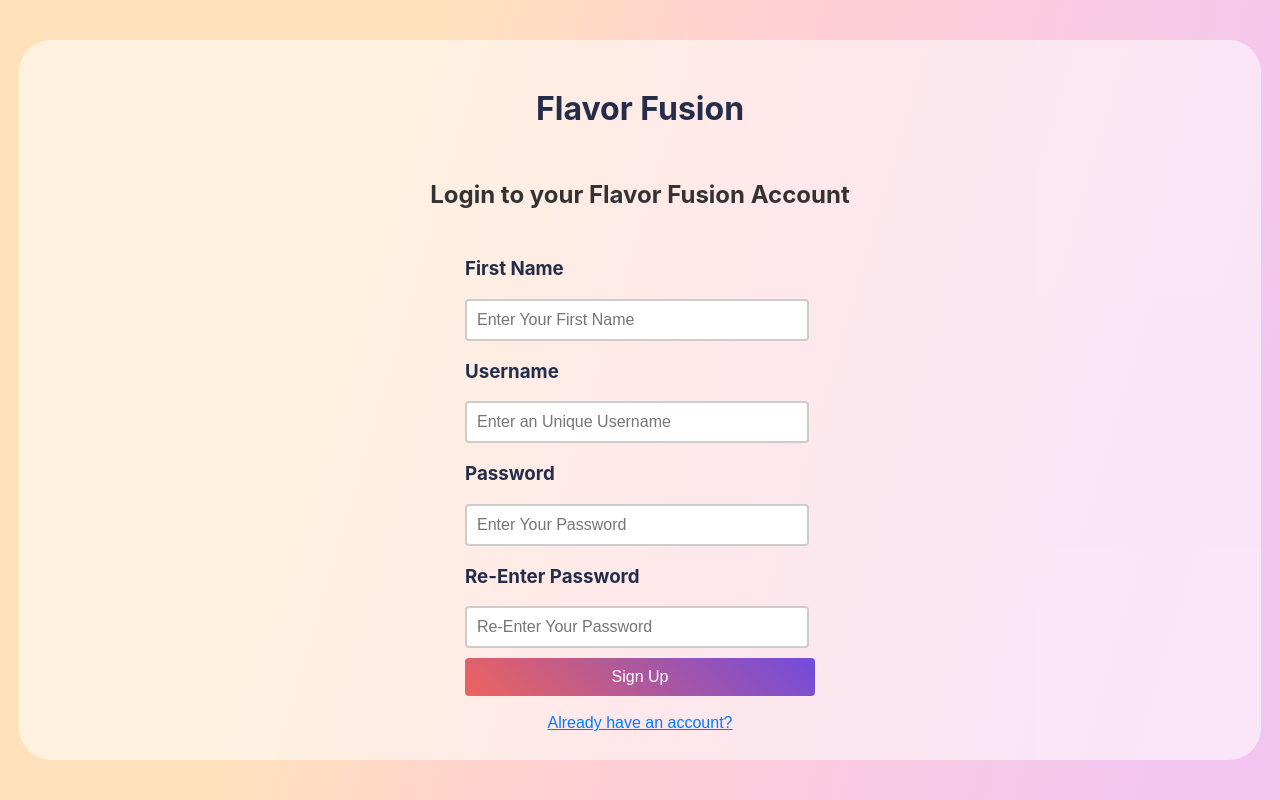
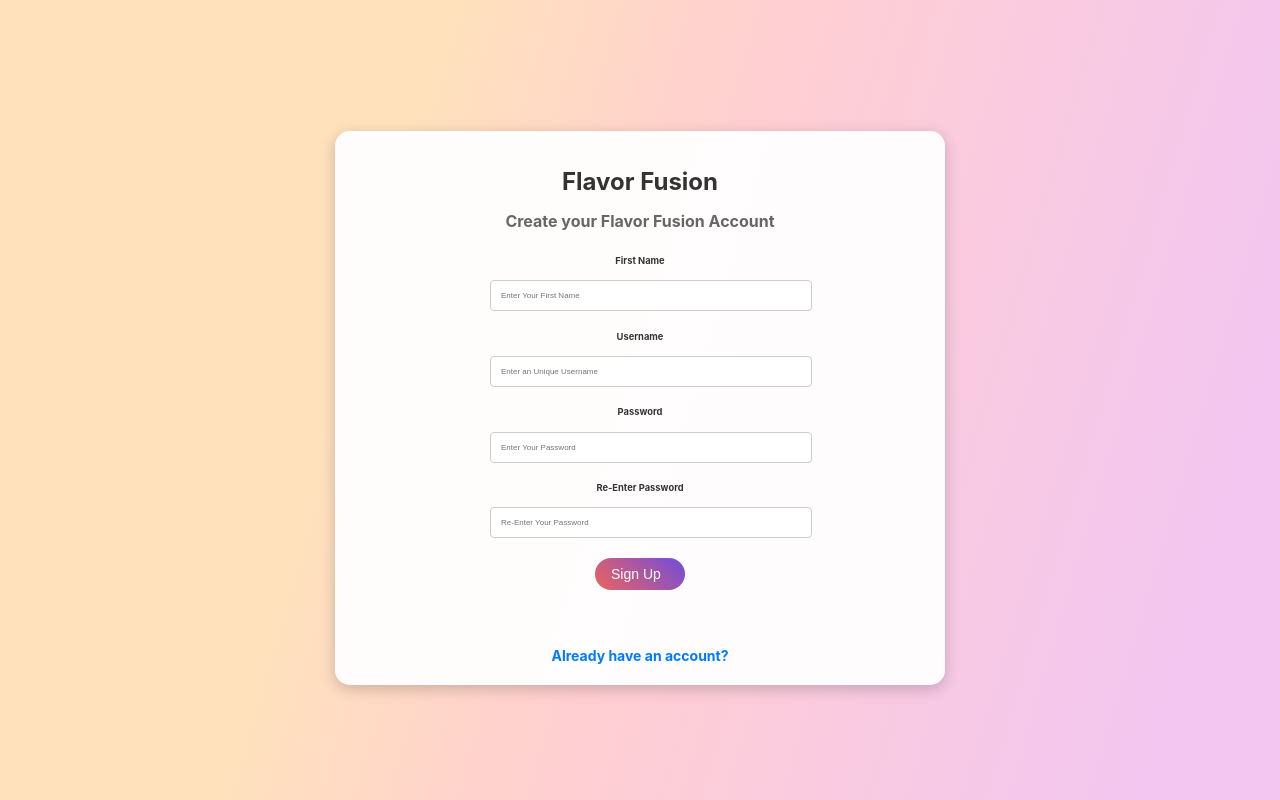
Before and after one commit to masterdrek/Flavor-Fusion, a React (Vite) app in the folder packages/react-frontend/: page /signup in a window 1280 px wide. Built offline with nearby package versions, Linux system fonts and the light colour scheme.

Commit message:
Changed styling for several pages: recipe page, inventory, login, and signup

```diff
--- a/packages/react-frontend/src/components/SignupForm.jsx
+++ b/packages/react-frontend/src/components/SignupForm.jsx
@@ -1,7 +1,7 @@
 import React, { useState, useEffect } from "react";
 import { useNavigate } from "react-router-dom";
 import { API_URL } from "./../api/api.js";
-import "../styles/signup.css";
+import "../styles/SignupForm.css"; // Import the CSS file
 
 function SignupForm() {
     // navigate to home on success
--- a/packages/react-frontend/src/pages/Signup.jsx
+++ b/packages/react-frontend/src/pages/Signup.jsx
@@ -6,18 +6,18 @@ import "./../styles/signup.css";
 function Signup() {
     return (
         <div className="signup-page">
-            <div>
-                <h1> Flavor Fusion</h1>
+            <div className="signup-container">
+                <div className="signup-header">
+                    <h1>Flavor Fusion</h1>
+                </div>
+                <div className="signup-title">
+                    <h2>Create your Flavor Fusion Account</h2>
+                </div>
+                <SignupForm />
+                <div className="login-link">
+                    <Link to="/login">Already have an account?</Link>
+                </div>
             </div>
-            <div className="signup-title">
-                <h2> Login to your Flavor Fusion Account</h2>
-            </div>
-
-            <SignupForm />
-
-            <Link to="/login">
-                <button className="login-btn">Already have an account?</button>
-            </Link>
         </div>
     );
 }
--- a/packages/react-frontend/src/pages/login.jsx
+++ b/packages/react-frontend/src/pages/login.jsx
@@ -6,20 +6,18 @@ import "./../styles/login.css";
 function Login() {
     return (
         <div className="login-page">
-            <div>
-                <h1> Flavor Fusion</h1>
+            <div className="login-container">
+                <div className="login-header">
+                    <h1>Flavor Fusion</h1>
+                </div>
+                <div className="login-title">
+                    <h2>Login to your Flavor Fusion Account</h2>
+                </div>
+                <LoginForm />
+                <div className="signup-link">
+                    <Link to="/signup">Don&apos;t have an account?</Link>
+                </div>
             </div>
-            <div className="login-title">
-                <h2> Login to your Flavor Fusion Account</h2>
-            </div>
-
-            <LoginForm />
-
-            <Link to="/signup">
-                <button className="login-btn">
-                    Don&apos;t have an account?
-                </button>
-            </Link>
         </div>
     );
 }
--- /dev/null
+++ b/packages/react-frontend/src/styles/SignupForm.css
@@ -0,0 +1,66 @@
+@import url('https://fonts.googleapis.com/css2?family=Roboto:wght@400;700&display=swap');
+
+form {
+    display: flex;
+    flex-direction: column;
+    align-items: center;
+    width: 100%;
+    max-width: 450px;
+    margin: 0 auto;
+}
+
+.text-container {
+    display: flex;
+    flex-direction: column;
+    width: 100%;
+    margin-bottom: 15px;
+}
+
+.text-container label {
+    font-size: 0.5rem;
+    color: #333;
+    margin-bottom: 5px;
+    font-weight: bold;
+}
+
+.text-container input {
+    padding: 10px;
+    border: 1px solid #ccc;
+    border-radius: 4px;
+    font-size: 0.5rem;
+    width: 100%;
+    margin-bottom: 10px;
+    transition: border-color 0.3s ease-in-out;
+}
+
+.text-container input:focus {
+    border-color: #007bff;
+    outline: none;
+}
+
+.signup-btn {
+    padding: 10px 20px;
+    border: none;
+    border-radius: 25px;
+    background: linear-gradient(45deg, #ec645d, #724cdc);
+    color: white;
+    font-size: 1rem;
+    cursor: pointer;
+    text-decoration: none;
+    display: inline-block;
+    transition: background 0.3s, transform 0.3s;
+    margin-top: 15px;
+    width: 100%;
+}
+
+.signup-btn:hover {
+    background: linear-gradient(45deg, #d35454, #5d39b8);
+    transform: translateY(-2px);
+}
+
+#errmsg {
+    color: red;
+    font-size: 0.9rem;
+    margin-top: 10px;
+    text-align: center;
+}
--- a/packages/react-frontend/src/styles/login.css
+++ b/packages/react-frontend/src/styles/login.css
@@ -1,22 +1,51 @@
+@import url('https://fonts.googleapis.com/css2?family=Roboto:wght@400;700&display=swap');
+
 .login-page {
-    z-index: 1;
-    position: absolute;
     display: flex;
-    flex-direction: column;
+    justify-content: center;
     align-items: center;
     width: 100%;
+    height: 100%;
+    z-index: 2;
+    position: relative;
+    background: linear-gradient(106.37deg,
+            #ffe1bc 29.63%,
+            #ffcfd1 51.55%,
+            #f3c6f1 90.85%);
 }
 
-.login-title {
-    padding: 10px;
-    padding: 10px;
+.login-container {
+    background: rgba(255, 255, 255, 0.95);
+    padding: 30px 40px;
+    border-radius: 15px;
+    box-shadow: 0 4px 15px rgba(0, 0, 0, 0.2);
+    text-align: center;
+    max-width: 450px;
+    width: 100%;
+    animation: fadeIn 1s ease-in-out;
+}
+
+.login-header h1 {
+    font-size: 2em;
+    margin-bottom: 20px;
+    color: #333;
+    animation: slideDown 1s ease-in-out;
+}
+
+.login-title h2 {
+    font-size: 1.25em;
+    margin-bottom: 30px;
+    color: #666;
+    animation: slideUp 1s ease-in-out;
 }
 
 .text-container {
     display: flex;
-    justify-content: left;
+    justify-content: center;
     flex-direction: column;
-    width: 350px;
+    width: 100%;
+    max-width: 300px;
+    margin: 0 auto 20px auto;
 }
 
 .textbox {
@@ -25,72 +54,78 @@
     border-radius: 4px;
     font-size: 16px;
     width: 100%;
-    max-width: 320px;
+    margin-bottom: 20px;
 }
 
 .login-txt {
     margin-top: 10px;
+    text-align: left;
+    color: #555;
+}
+
+.signup-link {
+    margin-top: 20px;
+}
+
+.signup-link a {
+    color: #007bff;
+    font-size: 16px;
+    text-decoration: none;
+    font-weight: 700;
+    transition: color 0.3s;
+}
+
+.signup-link a:hover {
+    color: #0056b3;
 }
 
 .login-btn {
     padding: 10px 20px;
     border: none;
-    border-radius: 4px;
+    border-radius: 25px;
     background: linear-gradient(45deg, #ec645d, #724cdc);
     color: white;
     font-size: 16px;
     cursor: pointer;
     text-decoration: none;
-    /* Remove underline from link */
     display: inline-block;
-    min-width: 100%;
-    /* Ensure the button has the correct display */
-}
-
-.login-btn {
-    background: none;
-    border: none;
-    color: #007bff;
-    cursor: pointer;
-    font-size: 16px;
-    text-decoration: underline;
-    padding: 0;
-    /* Remove padding */
-    /* Remove margin */
+    transition: background 0.3s, transform 0.3s;
+    margin-top: 20px;
+    width: 90px;
+    margin-left: 15vh;
 }
 
 .login-btn:hover {
-    color: #0056b3;
-    text-decoration: none;
-    /* Remove underline on hover */
+    background: linear-gradient(45deg, #d35454, #5d39b8);
+    transform: translateY(-2px);
 }
 
-.login-btn {
-    background: none;
-    border: none;
-    color: #007bff;
-    cursor: pointer;
-    font-size: 16px;
-    text-decoration: underline;
-    padding: 0;
-    /* Remove padding */
-    /* Remove margin */
+@keyframes fadeIn {
+    from {
+        opacity: 0;
+    }
+
+    to {
+        opacity: 1;
+    }
 }
 
-.login-btn {
-    background: none;
-    border: none;
-    color: #007bff;
-    cursor: pointer;
-    font-size: 16px;
-    text-decoration: underline;
-    padding: 0;
-    /* Remove padding */
-    /* Remove margin */
+@keyframes slideDown {
+    from {
+        transform: translateY(-20px);
+    }
+
+    to {
+        transform: translateY(0);
+    }
 }
 
-.login-btn:hover {
-    color: #0056b3;
-    text-decoration: none;
-    /* Remove underline on hover */
+@keyframes slideUp {
+    from {
+        transform: translateY(20px);
+    }
+
+    to {
+        transform: translateY(0);
+    }
 }
--- a/packages/react-frontend/src/styles/signup.css
+++ b/packages/react-frontend/src/styles/signup.css
@@ -1,70 +1,135 @@
+@import url('https://fonts.googleapis.com/css2?family=Roboto:wght@400;700&display=swap');
+
 .signup-page {
-    z-index: 1;
-    position: absolute;
+    display: flex;
+    justify-content: center;
+    align-items: center;
+    width: 100%;
+    height: 100%;
+    z-index: 2;
+    position: relative;
+    background: linear-gradient(106.37deg, #ffe1bc 29.63%, #ffcfd1 51.55%, #f3c6f1 90.85%);
+    overflow: hidden;
+}
+
+.signup-container {
+    margin-top: 1rem;
+    background: rgba(255, 255, 255, 0.95);
+    padding: 20px 30px;
+    border-radius: 15px;
+    box-shadow: 0 4px 15px rgba(0, 0, 0, 0.2);
+    text-align: center;
+    max-width: 550px;
+    width: 90%;
+    animation: fadeIn 1s ease-in-out;
     display: flex;
     flex-direction: column;
-    align-items: center;
-    width: 100%;
+    justify-content: center;
 }
 
-.signup-title {
-    padding: 10px;
-    padding: 10px;
+.signup-header h1 {
+    font-size: 1.5em;
+    margin-bottom: 1px;
+    color: #333;
+    animation: slideDown 1s ease-in-out;
+}
+
+.signup-title h2 {
+    font-size: 1em;
+    margin-bottom: 15px;
+    color: #666;
+    animation: slideUp 1s ease-in-out;
 }
 
 .text-container {
     display: flex;
-    justify-content: left;
+    justify-content: center;
     flex-direction: column;
-    width: 350px;
+    width: 100%;
+    max-width: 250px;
+    margin: 0 auto 15px auto;
 }
 
 .textbox {
-    padding: 10px;
+    padding: 8px;
     border: 2px solid #ccc;
     border-radius: 4px;
-    font-size: 16px;
+    font-size: 14px;
     width: 100%;
-    max-width: 320px;
+    margin-bottom: 10px;
 }
 
 .signup-txt {
+    text-align: left;
+    color: #555;
+    font-size: 14px;
+
+}
+
+.login-link {
     margin-top: 10px;
 }
 
+.login-link a {
+    color: #007bff;
+    font-size: 14px;
+    text-decoration: none;
+    font-weight: 700;
+    transition: color 0.3s;
+}
+
+.login-link a:hover {
+    color: #0056b3;
+}
+
 .signup-btn {
-    padding: 10px 20px;
+    padding: 8px 16px;
     border: none;
-    border-radius: 4px;
+    border-radius: 25px;
     background: linear-gradient(45deg, #ec645d, #724cdc);
     color: white;
-    font-size: 16px;
+    font-size: 14px;
     cursor: pointer;
     text-decoration: none;
-    /* Remove underline from link */
     display: inline-block;
-    min-width: 100%;
-    /* Ensure the button has the correct display */
+    transition: background 0.3s, transform 0.3s;
+    margin-top: 10px;
+    width: 90px;
+    margin-left: auto;
+    margin-right: auto;
 }
 
 .signup-btn:hover {
-    background: linear-gradient(45deg, #ec5dbc, #4cdc6b);
+    background: linear-gradient(45deg, #d35454, #5d39b8);
+    transform: translateY(-2px);
 }
 
-.login-btn {
-    background: none;
-    border: none;
-    color: #007bff;
-    cursor: pointer;
-    font-size: 16px;
-    text-decoration: underline;
-    padding: 0;
-    /* Remove padding */
-    /* Remove margin */
+@keyframes fadeIn {
+    from {
+        opacity: 0;
+    }
+
+    to {
+        opacity: 1;
+    }
 }
 
-.login-btn:hover {
-    color: #0056b3;
-    text-decoration: none;
-    /* Remove underline on hover */
+@keyframes slideDown {
+    from {
+        transform: translateY(-20px);
+    }
+
+    to {
+        transform: translateY(0);
+    }
 }
+
+@keyframes slideUp {
+    from {
+        transform: translateY(20px);
+    }
+
+    to {
+        transform: translateY(0);
+    }
+}
```
